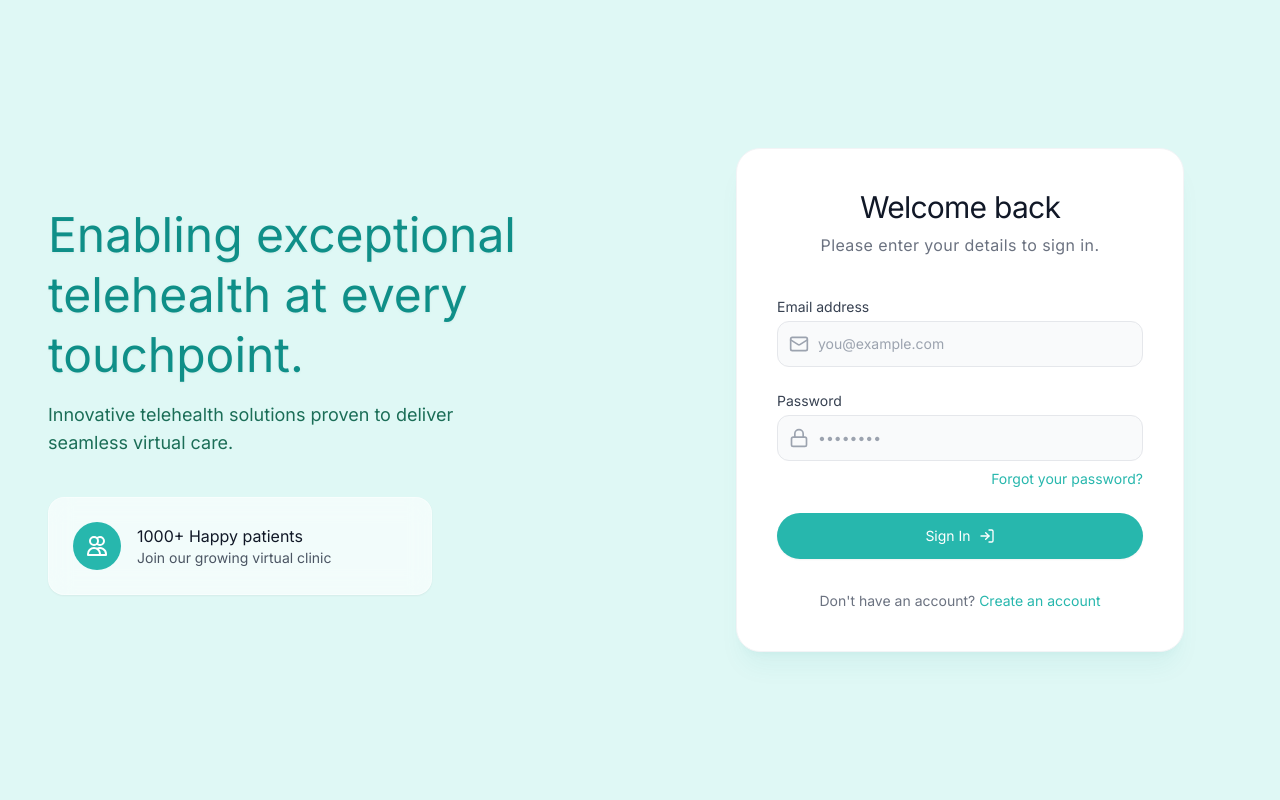
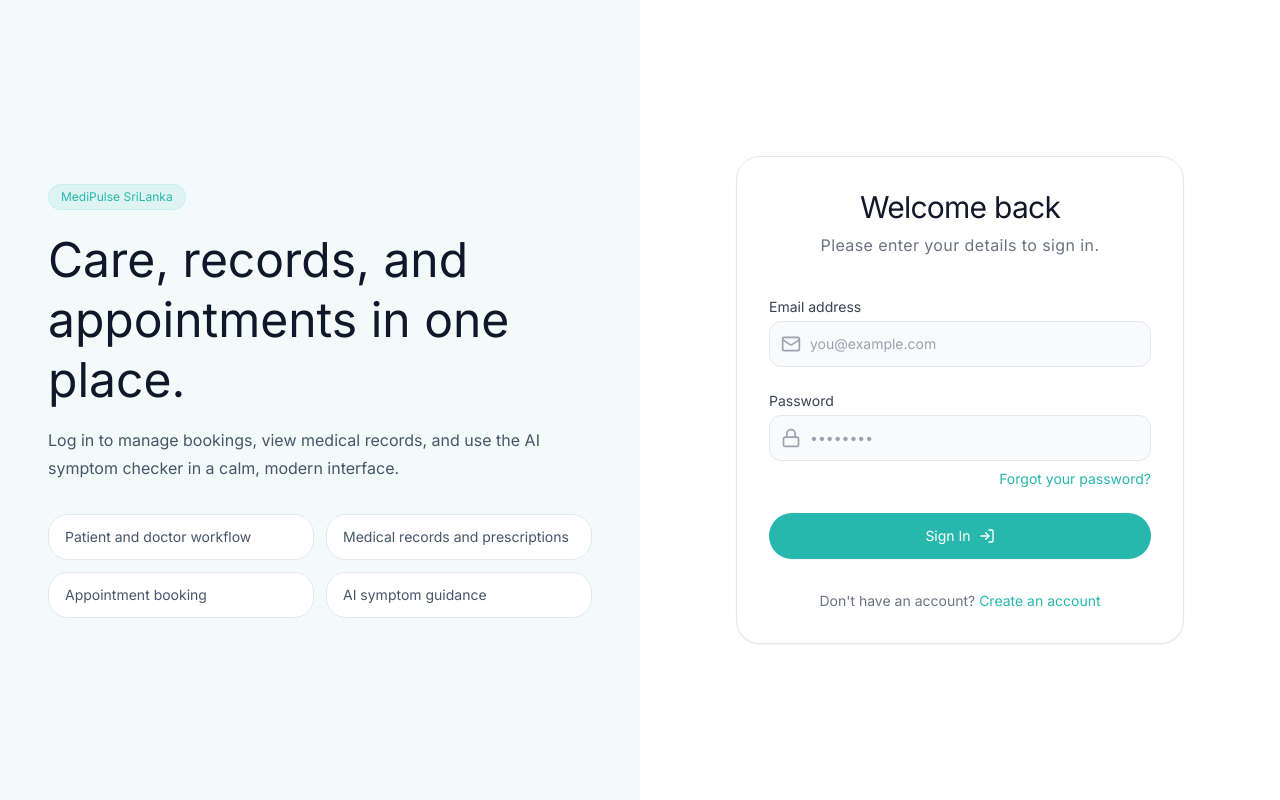
Before and after one commit to RUSIRUDEVINDA/healthcare-platform-backend, a React (Vite) app in the folder frontend/: page /auth/login in a window 1280 px wide. Built offline with nearby package versions, Linux system fonts and the light colour scheme.

Commit message:
style: polish authentication layout and background styling

```diff
--- a/frontend/src/layouts/AuthLayout.tsx
+++ b/frontend/src/layouts/AuthLayout.tsx
@@ -2,35 +2,35 @@ import { Outlet } from 'react-router-dom';
 
 export default function AuthLayout() {
   return (
-    <div className="flex min-h-screen bg-brand-light font-sans text-gray-800">
-      {/* Left side: Branding/Illustrations (Hidden on small screens) */}
-      <div className="hidden lg:flex flex-col flex-1 p-12 justify-center relative items-center">
-        <div className="max-w-xl w-full">
-          <h1 className="text-5xl font-semibold leading-tight text-brand-dark mb-4 drop-shadow-sm">
-            Enabling exceptional<br />telehealth at every<br />touchpoint.
+    <div className="flex min-h-screen bg-[#f2fbfa] font-sans text-gray-800">
+      <div className="hidden lg:flex flex-1 items-center justify-center p-12">
+        <div className="max-w-xl">
+          <div className="inline-flex items-center gap-2 rounded-full border border-brand/10 bg-brand/10 px-3 py-1 text-xs text-brand">
+            MediPulse SriLanka
+          </div>
+          <h1 className="mt-5 text-5xl leading-tight text-slate-900">
+            Care, records, and appointments in one place.
           </h1>
-          <p className="text-lg text-emerald-800 opacity-90 mb-10 max-w-md">
-            Innovative telehealth solutions proven to deliver seamless virtual care.
+          <p className="mt-4 max-w-lg text-base leading-7 text-slate-600">
+            Log in to manage bookings, view medical records, and use the AI symptom checker in a calm, modern interface.
           </p>
-          <div className="bg-white/60 backdrop-blur-md p-6 rounded-2xl shadow-sm border border-white/40 max-w-sm">
-            <div className="flex items-center space-x-4">
-              <div className="w-12 h-12 bg-brand rounded-full flex items-center justify-center text-white shrink-0">
-                <svg className="w-6 h-6" fill="none" stroke="currentColor" viewBox="0 0 24 24" xmlns="http://www.w3.org/2000/svg">
-                  <path strokeLinecap="round" strokeLinejoin="round" strokeWidth="2" d="M12 4.354a4 4 0 110 5.292M15 21H3v-1a6 6 0 0112 0v1zm0 0h6v-1a6 6 0 00-9-5.197M13 7a4 4 0 11-8 0 4 4 0 018 0z"></path>
-                </svg>
+          <div className="mt-8 grid gap-3 sm:grid-cols-2">
+            {[
+              'Patient and doctor workflow',
+              'Medical records and prescriptions',
+              'Appointment booking',
+              'AI symptom guidance',
+            ].map((item) => (
+              <div key={item} className="rounded-[1.25rem] border border-slate-200 bg-white px-4 py-3 text-sm text-slate-600">
+                {item}
               </div>
-              <div>
-                <p className="font-semibold text-gray-900">1000+ Happy patients</p>
-                <p className="text-sm text-gray-600 font-medium">Join our growing virtual clinic</p>
-              </div>
-            </div>
+            ))}
           </div>
         </div>
       </div>
 
-      {/* Right side: Authentication forms */}
-      <div className="flex-1 flex flex-col justify-center px-4 sm:px-6 lg:p-12 lg:bg-transparent bg-brand-light">
-        <div className="mx-auto w-full max-w-md bg-white p-8 sm:p-10 rounded-3xl shadow-xl shadow-brand-dark/5 border border-gray-100">
+      <div className="flex-1 flex flex-col justify-center px-4 sm:px-6 lg:p-12 bg-white">
+        <div className="mx-auto w-full max-w-md rounded-[1.5rem] border border-slate-200 bg-white p-8 shadow-sm">
           <Outlet />
         </div>
       </div>
```
